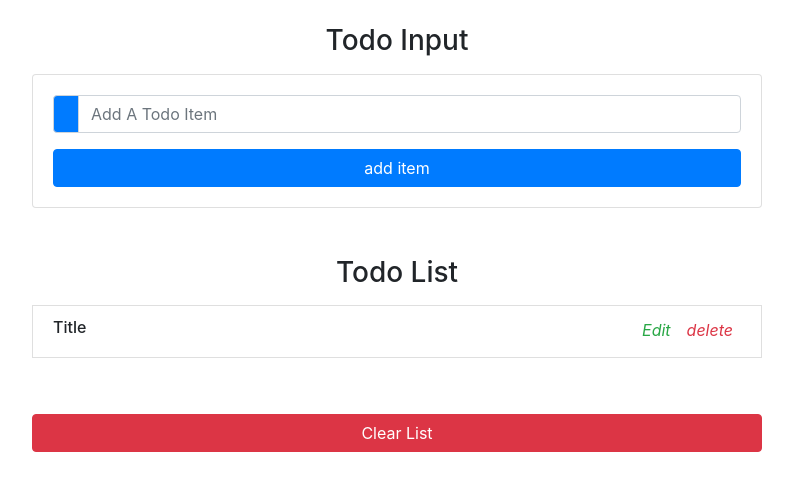
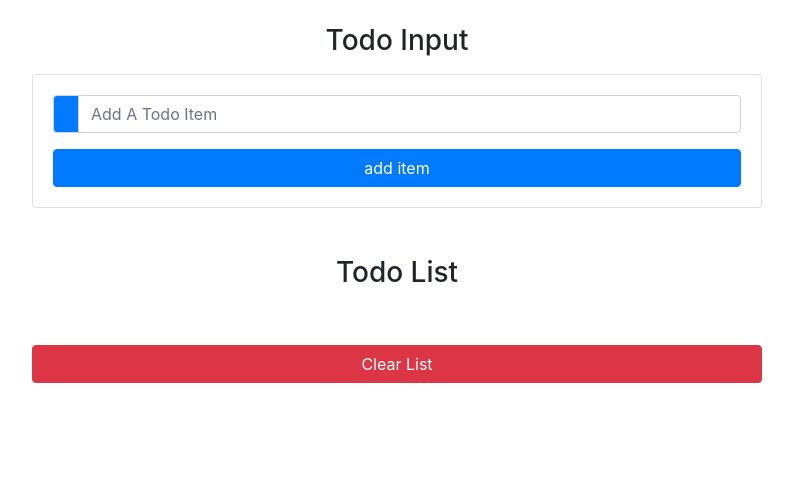
Before and after one commit to amoljore7/28-Todo-List-App, a React (Create React App) app: page / in a window 1280 px wide. Shown: the top 490 px of the page, without its empty margins (243-1036 px from the left). Built offline with nearby package versions, Linux system fonts and the light colour scheme.

Commit message:
WIP - completed todo list rendering functionality

```diff
--- a/src/App.js
+++ b/src/App.js
@@ -3,12 +3,12 @@ import TodoInput from './components/TodoInput';
 import TodoList from './components/TodoList';
 
 import 'bootstrap/dist/css/bootstrap.min.css';
-import uuid from 'uuid';
+import uuid from 'uuid/v4'
 
 class App extends Component {
   state = {
     items: [],
-    id: 0,
+    id: uuid(),
     item: '',
     editItem: false
   }
@@ -19,6 +19,20 @@ class App extends Component {
     })
   }
   handleSubmit = (e) =>{
+    e.preventDefault();
+
+    const newItem={
+      id: this.state.id,
+      title: this.state.item
+    }
+    const updatedItem = [...this.state.items, newItem]
+
+    this.setState({
+      items: updatedItem,
+      item:'',
+      id:uuid(),
+      editItem: false
+    });
 
   }
   render() {
@@ -32,7 +46,7 @@ class App extends Component {
               handleChange={this.handleChange}
               handleSubmit={this.handleSubmit}
             />
-            <TodoList />
+            <TodoList items={this.state.items} />
           </div>
         </div>
 
@@ -41,4 +55,4 @@ class App extends Component {
   }
 }
 
-export default (App);
+export default App;
--- a/src/components/TodoItem.js
+++ b/src/components/TodoItem.js
@@ -2,9 +2,10 @@ import React, { Component } from 'react'
 
 export default class TodoItem extends Component {
     render() {
+        const { title } = this.props;
         return (
             <li className="list-group-item text-capitalize d-flex justify-content-between my-2">
-                <h6>title</h6>
+                <h6>{title}</h6>
                 <div className="todo-icon">
                     <span className="mx-2 text-success">
                         <i className="fas fa-pen">edit</i>
--- a/src/components/TodoList.js
+++ b/src/components/TodoList.js
@@ -3,12 +3,24 @@ import TodoItem from './TodoItem';
 
 export default class TodoList extends Component {
     render() {
+        const { items } = this.props;
         return (
-          <ul className="list-group my-5">
-            <h3 className="text-center text-capitalize">todo list</h3>
-            <TodoItem />
-            <button type="button" className="btn btn-danger btn-block text-capitalize mt-5">clear list</button>
-          </ul>
+            <ul className="list-group my-5">
+                <h3 className="text-center text-capitalize">todo list</h3>
+                {
+                    items.map(item => {
+                        return (
+                            <TodoItem key={item.id} title={item.title} />
+                        )
+                    })
+                }
+                <button
+                    type="button"
+                    className="btn btn-danger btn-block text-capitalize mt-5"
+                >
+                    clear list
+                </button>
+            </ul>
         )
     }
 }
```
